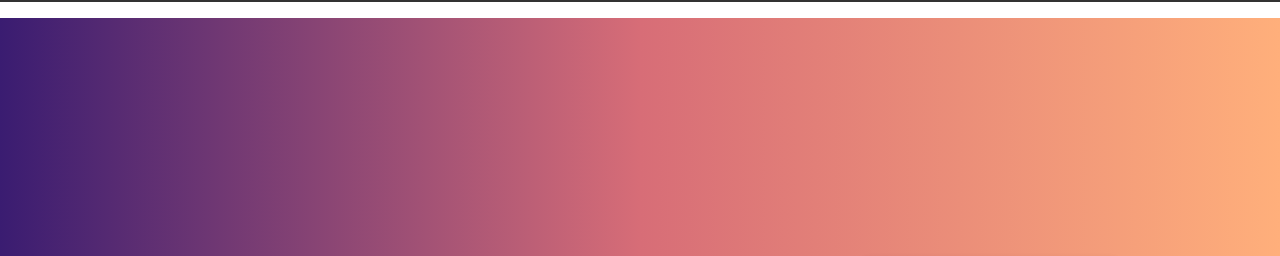
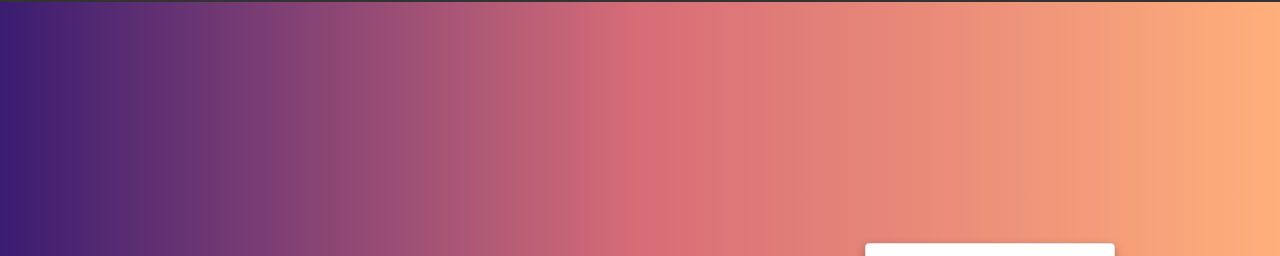
Before and after one commit to Bskumaar/MyPortfolio, a plain HTML site: page index.html in a window 1280 px wide. Shown: the part 56-312 px from the top of the page. Drawn offline with nearby package versions, Linux system fonts and the light colour scheme.

Commit message:
Final version

```diff
--- a/index.html
+++ b/index.html
@@ -51,7 +51,7 @@
   <!-- Profile --------------------------------------------------------------------------------------------------------------------->
 
 
-  <div class="container-fluit intro my-3" id="home">
+  <div class="container-fluit intro " id="home">
     <!-- My name  ------------------------------------->
     <div style="margin: 0px;" class="row align-items-center">
       <div class="col-md-8 p-4 name">
```
